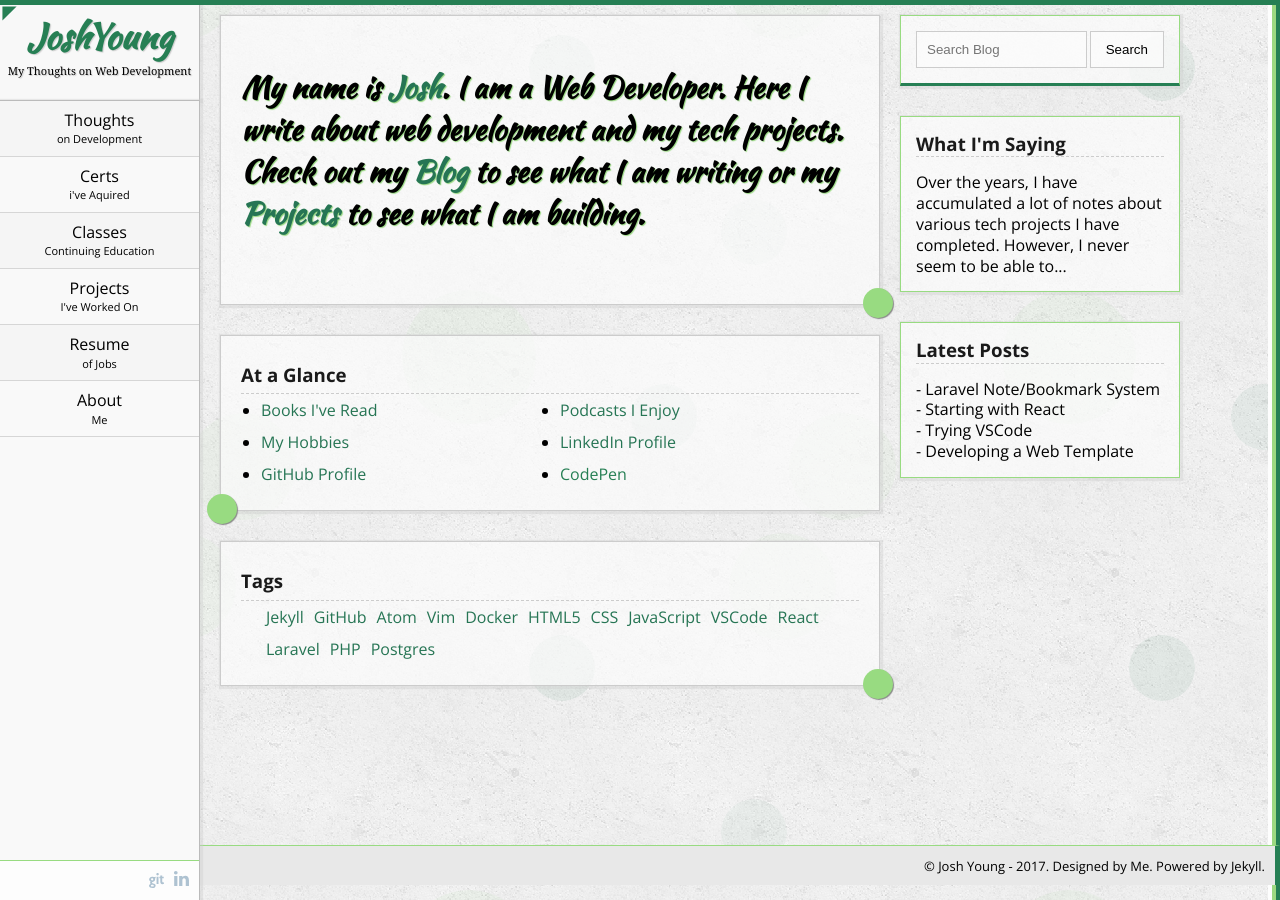
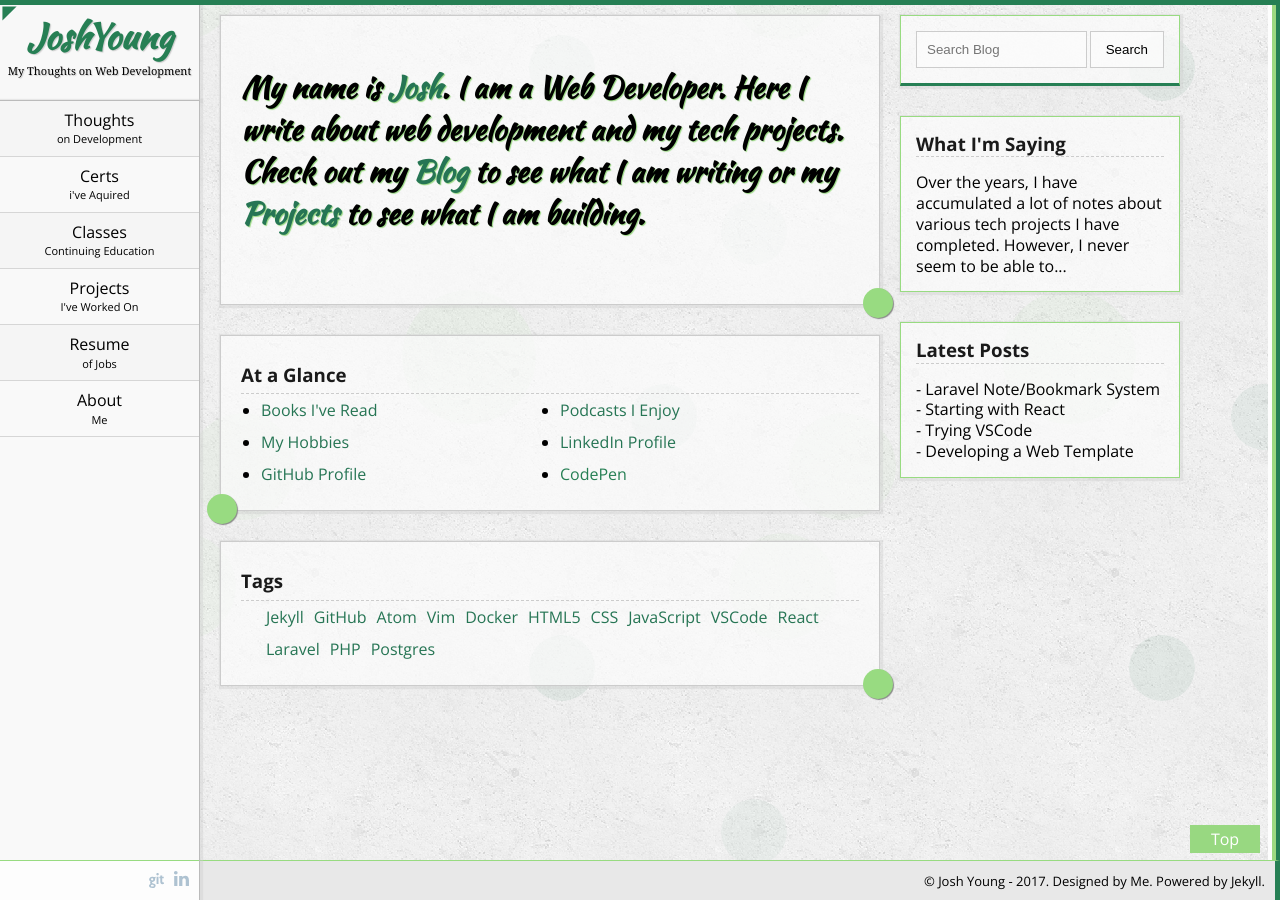
Before and after one commit to coder745/josh_website, a Jekyll site: the page built from index.md, in a window 1280 px wide and 900 px high, scrolled down 85 px. Built offline with Jekyll 4.4.1, drawn with Linux system fonts in a browser that asks for light colours.

Commit message:
Add button for going to top of page. Fix search funtionality. Delete unused search page.

```diff
--- a/_includes/footer.html
+++ b/_includes/footer.html
@@ -1,5 +1,9 @@
+<a class='scroll_top' id='go_to_top' href='#0'>Top</a>
 <footer>
     <div class='copy-info'>
         &copy; <a href='/'>Josh Young</a> - {{ 'now' | date: "%Y" }}. <span>Designed by <a href='/me'>Me</a>.</span> Powered by <a href='https://jekyllrb.com'>Jekyll</a>.
     </div>
 </footer>
+<script src='https://ajax.googleapis.com/ajax/libs/jquery/1.12.0/jquery.min.js'></script>
+<script async src='/scripts/lunr.min.js'></script>
+<script async src='/scripts/search.js'></script>
--- a/_layouts/defaults.html
+++ b/_layouts/defaults.html
@@ -55,8 +55,5 @@
         </main>
     </div><!-- wrap -->
     {% include footer.html %}
-    <script src='https://ajax.googleapis.com/ajax/libs/jquery/1.12.0/jquery.min.js'></script>
-    <script async src='/scripts/lunr.min.js'></script>
-    <script async src='/scripts/search.js'></script>
     </body>
 </html>
--- a/css/style.scss
+++ b/css/style.scss
@@ -179,7 +179,7 @@ aside {
 }
 
 nav {
-    margin: $space_between auto;
+    margin: ($space_between - 15) auto;
     width: 227px;
     overflow: hidden;
     @include redb();
@@ -224,8 +224,9 @@ ul.social {
         list-style-position: inside;
     }
     .inner-search {
-        margin: 0 20px $space_between 20px;
-        @include boxstyle();
+        //margin: $top_margin 20px ($space_between - $top_margin) 0;
+        //@include boxstyle();
+        margin: 0 0 $space_between 30px;
     }
 }
 
@@ -371,6 +372,20 @@ form.inner {
     }
 }
 
+a.scroll_top {
+    background: $light_green;
+    padding: 5px;
+    color: #fff;
+    width: 70px;
+    text-align: center;
+    display: block;
+    float: right;
+    margin: 10px 20px 0 0;
+    &:hover {
+        background: $dark_green;
+    }
+}
+
 footer {
     height: 40px;
     text-align: right;
@@ -379,7 +394,7 @@ footer {
     border-top: 1px solid #98db81;
     border-right: 5px $dark_green solid;
     padding: 13px 10px 13px 0;
-    margin-top: $space_between;
+    margin-top: ($space_between + 15);
 }
 
 @media (min-width: 600px) {
@@ -501,6 +516,9 @@ footer {
     #search_results {
         margin-left: 230px;
         float: left;
+        .inner-search {
+            margin: $top_margin 20px ($space_between - $top_margin) 0;
+        }
     }
     section {
         padding-left: 200px;
--- a/scripts/search.js
+++ b/scripts/search.js
@@ -1,3 +1,13 @@
+var scroll_site_top = function() {
+    $('html,body').animate({
+        scrollTop:0
+    }, 'slow')
+};
+
+$('#go_to_top').click(function() {
+    scroll_site_top();
+});
+
 jQuery(function() {
     // Initalize lunr with the fields it will be searching on. I've given title
     // a boost of 10 to indicate matches on this field are more important.
@@ -45,20 +55,25 @@ jQuery(function() {
                 $search_results.empty(); // Clear any old results
 
                 // Iterate over the results
-                $search_results.append("<div class='inner-search'><h3>Search Results:</h3><ul>");
+
+                var appendString = '';
                 results.forEach(function(result) {
                     var item = loaded_data[result.ref];
 
                     // Build a snippet of HTML for this result
-                    appendString = '<li><a href="' + item.url + '">' + item.title + '</a></li>';
+                    appendString += '<li><a href="' + item.url + '">' + item.title + '</a></li>';
 
-                    // Add it to the results
-                    $search_results.append(appendString);
                 });
-                $search_results.append('</ul></div>');
+                // Add it to the results
+                var opening_elements = "<div class='inner-search'><h3>Search Results:</h3><ul>";
+                var closing_elements = "</ul></div>";
+                //$search_results.append();
+                $search_results.append(opening_elements + appendString + closing_elements);
+                //$search_results.append('</ul></div>');
             } else {
                 $search_results.html("<div class='inner-search'><h3>Search Results:</h3><ul><li>No results found</li></ul></div>");
             }
+            scroll_site_top();
         });
     }
 });
```
Also changed, not shown: search.html (deleted, +0 -10 lines), search_data.json (+13 -15 lines).
